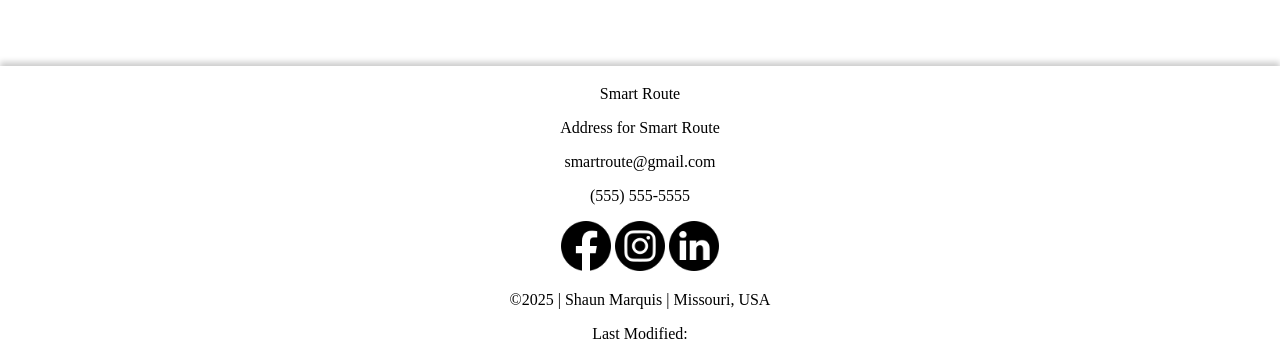
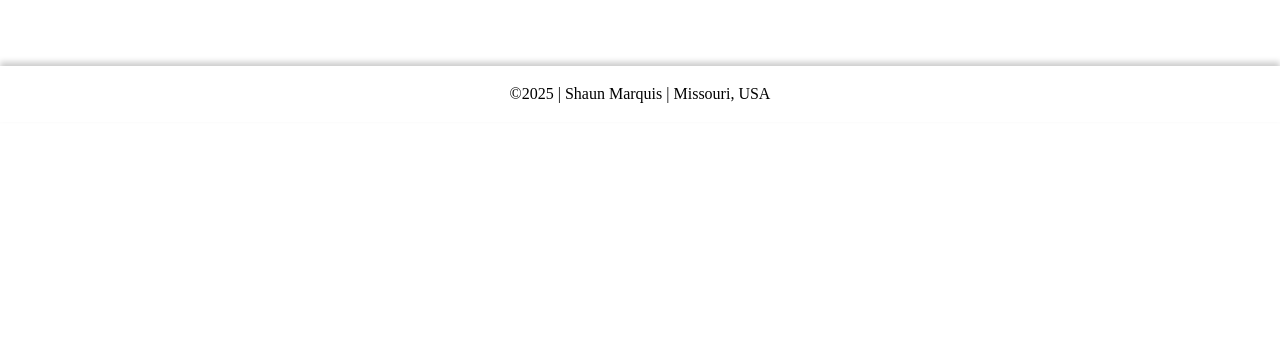
Before and after one commit to smarquis20/wdd330, a plain HTML site: page maps.html in a window 1280 px wide. Shown: the part 574-936 px from the top of the page. After the commit the page ends 800 px from the top, so only its background shows below. Drawn offline with Linux system fonts and the light colour scheme; some packages are replaced by stand-ins of ours.

Commit message:
footer update

```diff
--- a/maps.html
+++ b/maps.html
@@ -22,21 +22,7 @@
 <body>
     <div id="map"></div>
     <footer>
-        <div class="footer-contact">
-            <p>Smart Route</p>
-            <p>Address for Smart Route</p>
-            <p>smartroute@gmail.com</p>
-            <p>(555) 555-5555</p>
-        </div>
-        <div class="footer-media">
-            <a href="https://www.facebook.com" target="_blank"><img src="images/facebook.png" alt="facebook" width="50" height="50" loading="lazy"></a>
-            <a href="https://www.instagram.com" target="_blank"><img src="images/instagram.png" alt="instagram" width="50" height="50" loading="lazy"></a>
-            <a href="https://www.linkedin.com" target="_blank"><img src="images/linkedin.png" alt="linkedin" width="50" height="50" loading="lazy"></a>
-        </div>
-        <div class="footer-address">
-            <p>&copy;<span id="currentyear"></span> | Shaun Marquis | Missouri, USA</p>
-            <p>Last Modified: <span id="lastModified"></span></p>
-        </div>
+        <p>&copy;<span id="currentyear"></span> | Shaun Marquis | Missouri, USA</p>
     </footer>
 </body>
 
```
